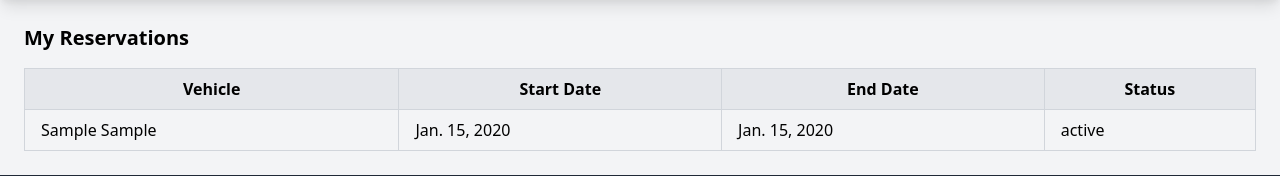
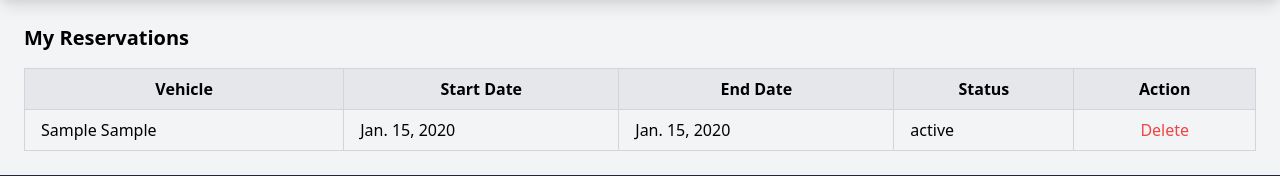
Before and after one commit to DannyLLL/CS5200_Group8, a Django app: page /reservations/ in a window 1280 px wide. Shown: the part 60-236 px from the top of the page. Run offline with Django 5.2, Linux system fonts and the light colour scheme; a user stored in the database is signed in; tables that the repository leaves empty hold one stand-in row (values such as "Sample post"); some libraries are stand-ins or nearby versions.

Commit message:
Add files via upload

```diff
--- a/dbapp/templates/dbapp/reservation_list.html
+++ b/dbapp/templates/dbapp/reservation_list.html
@@ -12,15 +12,25 @@
                 <th class="border border-gray-300 px-4 py-2">Start Date</th>
                 <th class="border border-gray-300 px-4 py-2">End Date</th>
                 <th class="border border-gray-300 px-4 py-2">Status</th>
+                <th class="border border-gray-300 px-4 py-2">Action</th> <!-- New column for the Delete button -->
             </tr>
         </thead>
         <tbody>
             {% for reservation in reservations %}
             <tr>
-                <td class="border border-gray-300 px-4 py-2">{{ reservation.vehicleid.make }} {{ reservation.vehicleid.model }}</td>
+                <td class="border border-gray-300 px-4 py-2">
+                    {{ reservation.vehicleid.make }} {{ reservation.vehicleid.model }}
+                </td>
                 <td class="border border-gray-300 px-4 py-2">{{ reservation.startdate }}</td>
                 <td class="border border-gray-300 px-4 py-2">{{ reservation.enddate }}</td>
                 <td class="border border-gray-300 px-4 py-2">{{ reservation.reservationstatus }}</td>
+                <td class="border border-gray-300 px-4 py-2 text-center">
+                    <!-- Add a link to delete the reservation -->
+                    <a href="{% url 'delete_reservation' reservation.reservationid %}"
+                       class="text-red-500 hover:underline">
+                        Delete
+                    </a>
+                </td>
             </tr>
             {% endfor %}
         </tbody>
```
